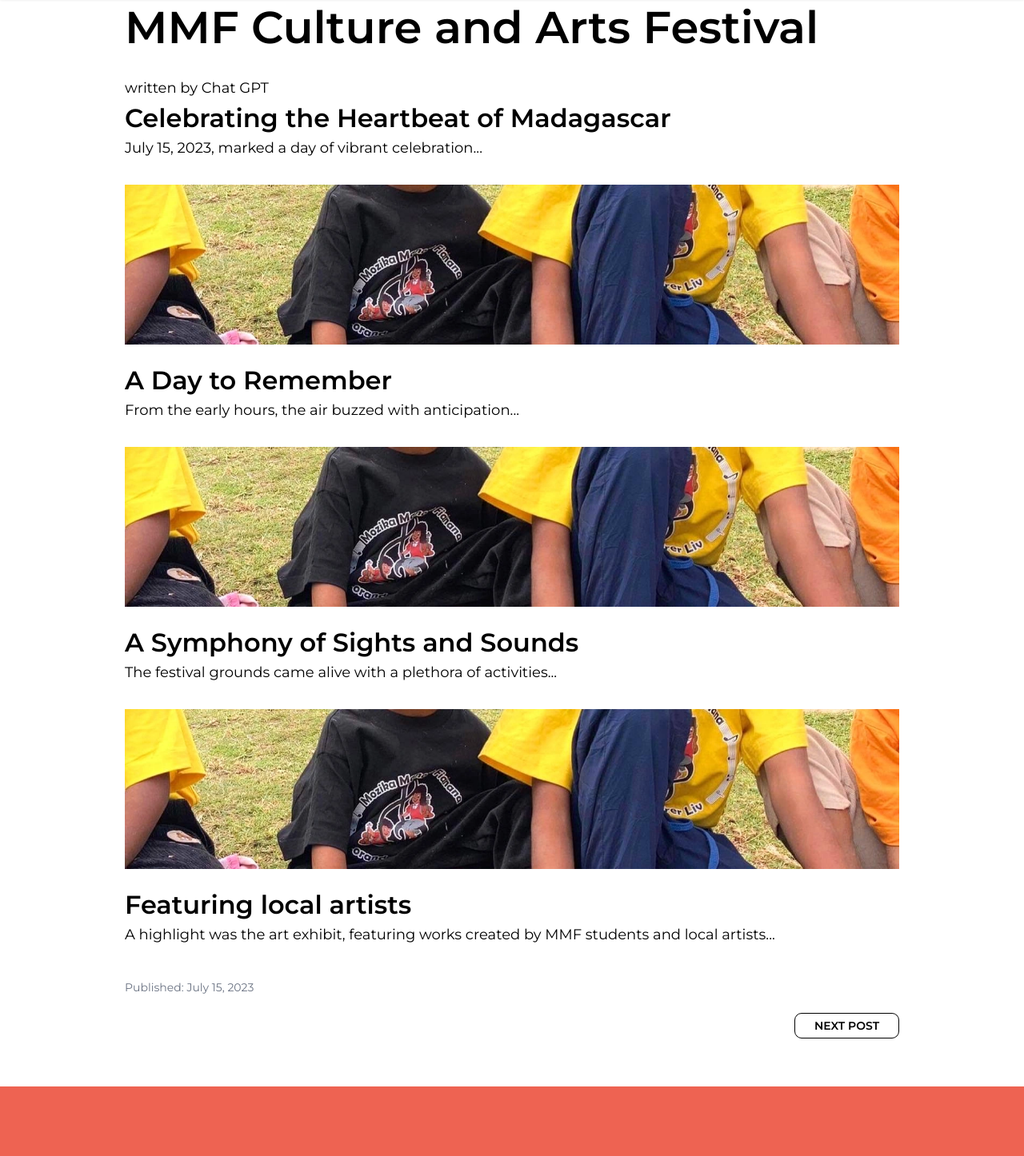
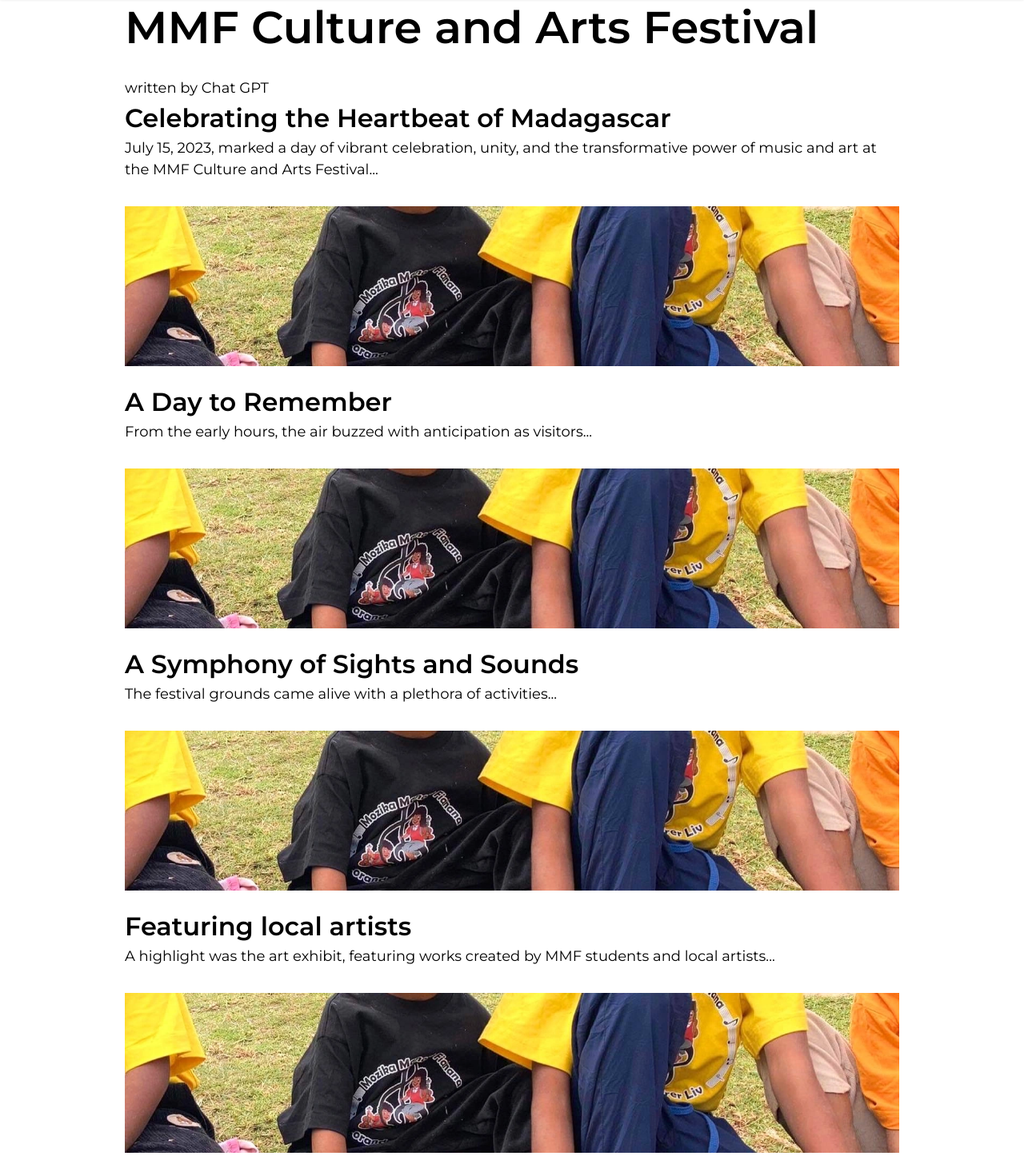
Before and after one commit to NoroffFEU/musikkforandrerliv.no, a React (Vite) app: page /news-post in a window 1280 px wide. Shown: the part 200-1646 px from the top of the page at 80% size. Built offline with nearby package versions, Linux system fonts and the light colour scheme; a web font is replaced by a local one.

Commit message:
added next and previous post navigation with visibility logic

```diff
--- a/src/pages/NewsPost.jsx
+++ b/src/pages/NewsPost.jsx
@@ -2,7 +2,6 @@ import React, { useState } from 'react';
 import { Link } from 'react-router-dom';
 
 function NewsPost() {
-  // Minimal array of post data
   const posts = [
     {
       date: 'July 15, 2023',
@@ -11,18 +10,15 @@ function NewsPost() {
       content: [
         {
           heading: 'Celebrating the Heartbeat of Madagascar',
-          text: 'July 15, 2023, marked a day of vibrant celebration...',
-          image: '/assets/placeholder-images/CF058C04-846A-47DA-9861-6F7A3EEB445E.webp',
+          text: 'July 15, 2023, marked a day of vibrant celebration, unity, and the transformative power of music and art at the MMF Culture and Arts Festival...',
         },
         {
           heading: 'A Day to Remember',
-          text: 'From the early hours, the air buzzed with anticipation...',
-          image: '/assets/placeholder-images/CF058C04-846A-47DA-9861-6F7A3EEB445E.webp',
+          text: 'From the early hours, the air buzzed with anticipation as visitors...',
         },
         {
           heading: 'A Symphony of Sights and Sounds',
           text: 'The festival grounds came alive with a plethora of activities...',
-          image: '/assets/placeholder-images/CF058C04-846A-47DA-9861-6F7A3EEB445E.webp',
         },
         {
           heading: 'Featuring local artists',
@@ -38,7 +34,6 @@ function NewsPost() {
         {
           heading: 'Community Comes Together',
           text: 'A truly inspiring day with performances, art, and food!',
-          image: '/assets/placeholder-images/CF058C04-846A-47DA-9861-6F7A3EEB445E.webp',
         },
       ],
     },
@@ -68,20 +63,14 @@ function NewsPost() {
 
       {/* Main Title */}
       <section className="w-full h-auto flex items-center mt-[20px]">
-        <h1
-          className="font-semibold text-[56px] leading-[150%] tracking-[0]
-                      max-md:font-freeman max-md:font-normal max-md:text-[30px] max-md:leading-[100%]"
-        >
+        <h1 className="font-semibold text-[56px] leading-[150%] tracking-[0] max-md:font-freeman max-md:font-normal max-md:text-[30px] max-md:leading-[100%]">
           {post.title}
         </h1>
       </section>
 
       {/* Author */}
       <section className="mt-[21px] max-md:mt-[75px] max-md:text-center">
-        <p
-          className="font-normal text-[18px] leading-[150%] tracking-[0]
-                      max-md:text-[14px] max-md:leading-[130%]"
-        >
+        <p className="font-normal text-[18px] leading-[150%] tracking-[0] max-md:text-[14px] max-md:leading-[130%]">
           written by {post.author}
         </p>
       </section>
@@ -90,28 +79,19 @@ function NewsPost() {
       <section className="flex flex-col space-y-[21px]">
         {post.content.map((section, i) => (
           <div key={i}>
-            <h2
-              className="font-semibold text-[32px] leading-[150%] tracking-[0]
-                max-md:font-freeman max-md:font-medium max-md:text-[20px] max-md:leading-[150%] max-md:mt-[49.73px]"
-            >
+            <h2 className="font-semibold text-[32px] leading-[150%] tracking-[0] max-md:font-freeman max-md:font-medium max-md:text-[20px] max-md:leading-[150%] max-md:mt-[49.73px]">
               {section.heading}
             </h2>
-            <p
-              className="font-normal text-[18px] leading-[150%] tracking-[0]
-                max-md:text-[14px] max-md:leading-[130%]"
-            >
+            <p className="font-normal text-[18px] leading-[150%] tracking-[0] max-md:text-[14px] max-md:leading-[130%]">
               {section.text}
             </p>
-            {section.image && (
-              <div className="max-md:mx-[25px]">
-                <img
-                  src={section.image}
-                  alt="Celebration"
-                  className="w-full h-[200px] object-cover mt-[32px]
-                    max-md:h-[105px] max-md:px-[25px]"
-                />
-              </div>
-            )}
+            <div className="max-md:mx-[25px]">
+              <img
+                src="/assets/placeholder-images/CF058C04-846A-47DA-9861-6F7A3EEB445E.webp"
+                alt="Celebration"
+                className="w-full h-[200px] object-cover mt-[32px] max-md:h-[105px] max-md:px-[25px]"
+              />
+            </div>
           </div>
         ))}
 
@@ -123,24 +103,22 @@ function NewsPost() {
 
       {/* Navigation Buttons */}
       <div className="w-full flex justify-between mt-[21px]">
-        {/* Previous Post */}
+        {/* Previous Button */}
         {index > 0 && (
           <button
             onClick={() => setIndex(index - 1)}
-            className="w-[131px] h-[32px] border border-black rounded-[9px] px-[30px] py-0 text-black
-              flex items-center justify-center font-montserrat font-semibold text-[14px] leading-[100%] tracking-[0] uppercase whitespace-nowrap"
+            className="w-[131px] h-[32px] border border-black rounded-[9px] px-[30px] py-0 text-black flex items-center justify-center font-montserrat font-semibold text-[14px] leading-[100%] tracking-[0] uppercase whitespace-nowrap"
           >
             PREVIOUS POST
           </button>
         )}
         {index === 0 && <div />}
 
-        {/* Next Post */}
+        {/* Next Button */}
         {index < posts.length - 1 && (
           <button
             onClick={() => setIndex(index + 1)}
-            className="w-[131px] h-[32px] border border-black rounded-[9px] px-[30px] py-0 text-black
-              flex items-center justify-center font-montserrat font-semibold text-[14px] leading-[100%] tracking-[0] uppercase whitespace-nowrap"
+            className="w-[131px] h-[32px] border border-black rounded-[9px] px-[30px] py-0 text-black flex items-center justify-center font-montserrat font-semibold text-[14px] leading-[100%] tracking-[0] uppercase whitespace-nowrap"
           >
             NEXT POST
           </button>
```
